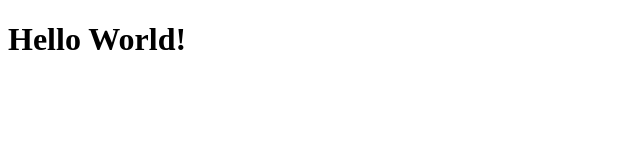
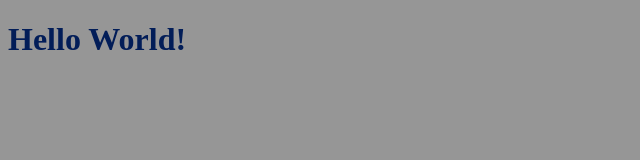
Before and after one commit to Priscilla-22/example-repository, a plain HTML site: page index.html in a window 1280 px wide. Shown: the whole page, without its empty margins (0-640 px from the left). Drawn offline with Linux system fonts and the light colour scheme.

Commit message:
add style.css, connect to index.html

```diff
--- a/index.html
+++ b/index.html
@@ -3,6 +3,7 @@
 <head>
     <meta charset="UTF-8">
     <meta name="viewport" content="width=device-width, initial-scale=1.0">
+    <link rel="stylesheet" href="style.css">
     <title>My Website</title>
 </head>
 <body>
--- /dev/null
+++ b/style.css
@@ -0,0 +1,7 @@
+body {
+    background: rgba(0, 0, 1, 0.411);
+  }
+
+  h1{
+    color:rgb(2, 29, 88)
+  }
```
